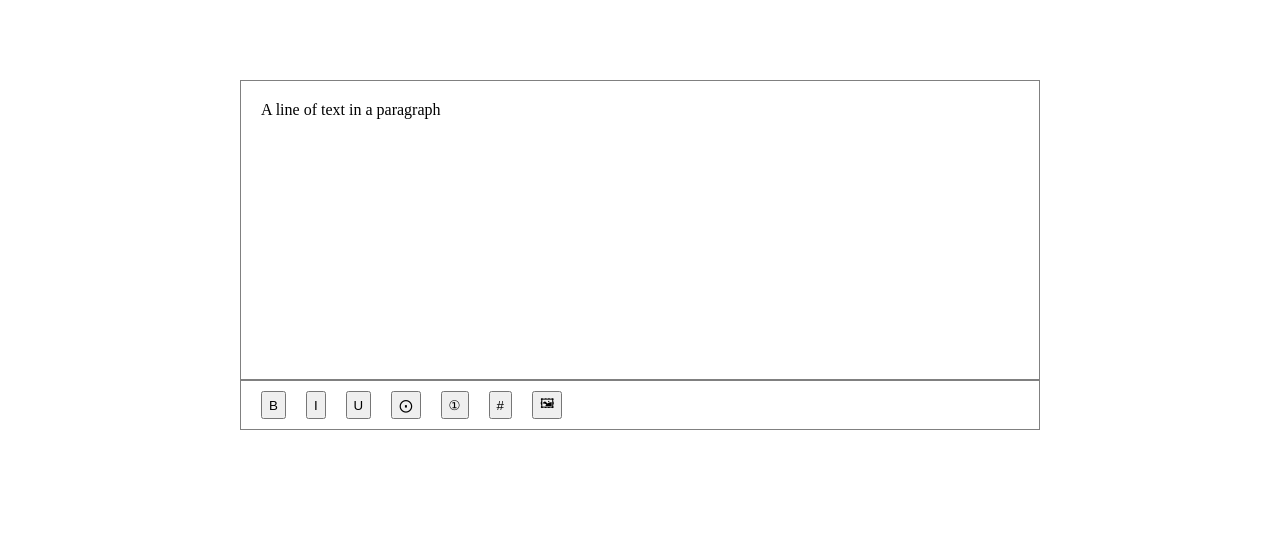
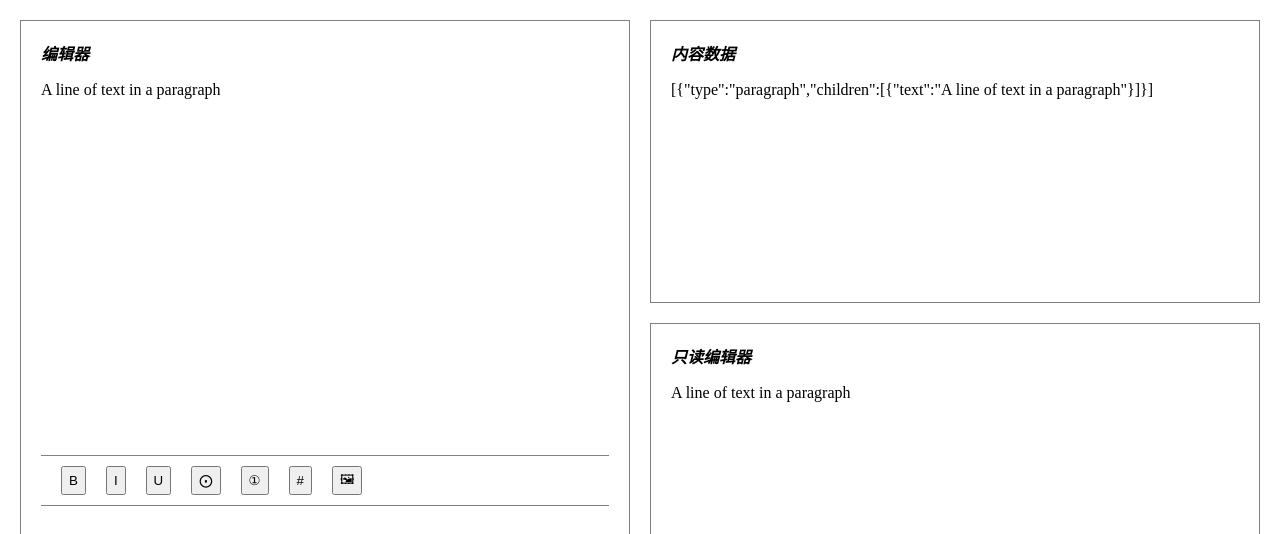
Before and after one commit to Kffhi/flomo-editor, a React (Vite) app: page / in a window 1280 px wide. Shown: the top 534 px of the page. Built offline with nearby package versions, Linux system fonts and the light colour scheme.

Commit message:
基础内容初始化

```diff
--- a/src/views/MyEditor.jsx
+++ b/src/Editor/MyEditor.jsx
@@ -2,17 +2,7 @@ import React, { useState, useMemo, useCallback } from 'react'
 import { createEditor } from 'slate'
 import { Slate, Editable, withReact, DefaultEditable } from 'slate-react'
 import MyToolbar from './MyToolbar'
-import './MyEditor.css'
-
-const initialValue = [
-    {
-        type: 'paragraph', children: [
-            {
-                text: 'A line of text in a paragraph'
-            }
-        ]
-    }
-]
+import Header from '../components/Header'
 
 const Leaf = props => {
     let { attributes, children, leaf } = props
@@ -28,9 +18,15 @@ const Leaf = props => {
     return <span {...attributes}>{children}</span>
 }
 
-const MyEditor = () => {
+const MyEditor = (props) => {
+    const { valueChangeCB, initialValue } = props
     const [value, setValue] = useState(initialValue)
     const editor = useMemo(() => withReact(createEditor()), [])
+
+    const handleValueChange = (newValue) => {
+        setValue(newValue)
+        valueChangeCB(newValue)
+    }
 
     const renderLeaf = useCallback((props) => {
         return <Leaf {...props}/>
@@ -38,7 +34,12 @@ const MyEditor = () => {
 
     return (
         <div className={'editorWrap'}>
-            <Slate editor={editor} value={value} onChange={(value) => setValue(value)}>
+            <Header text={'编辑器'} />
+            <Slate
+                editor={editor}
+                value={value}
+                onChange={(value) => handleValueChange(value)}
+            >
                 <Editable
                     className={'editableWrap'}
                     placeholder="随便输入"
--- /dev/null
+++ b/src/components/Content/Content.jsx
@@ -0,0 +1,12 @@
+import Header from '../Header'
+
+const Content = ({ contentText }) => {
+    return (
+        <div>
+            <Header text={'内容数据'} />
+            {JSON.stringify(contentText)}
+        </div>
+    )
+}
+
+export default Content
--- /dev/null
+++ b/src/components/Header.jsx
@@ -0,0 +1,9 @@
+const Header = ({ text }) => {
+    return (
+        <div className={'header'}>
+            <b><i>{text}</i></b>
+        </div>
+    )
+}
+
+export default Header
--- /dev/null
+++ b/src/components/Readonly/Readonly.jsx
@@ -0,0 +1,26 @@
+import Header from '../Header'
+import { createEditor } from 'slate'
+import { Editable, Slate, withReact } from 'slate-react'
+import React, { useMemo } from 'react'
+
+const Readonly = ({ editorData }) => {
+    const editor = useMemo(() => withReact(createEditor()), [])
+    console.log('props change, but not reRendering', editorData)
+    return (
+        <div>
+            <Header text={'只读编辑器'}/>
+            <Slate
+                editor={editor}
+                value={editorData}
+            >
+                <Editable
+                    className={'editableWrap'}
+                    style={{ borderBottom: 'none' }}
+                    readOnly
+                />
+            </Slate>
+        </div>
+    )
+}
+
+export default Readonly
--- a/src/index.css
+++ b/src/index.css
@@ -3,6 +3,72 @@ body {
     padding: 0;
 }
 
-div{
+div {
     box-sizing: border-box;
 }
+
+.layout {
+    width: 100vw;
+    height: 100vh;
+    display: grid;
+    grid-template-columns:repeat(2, 1fr);
+    grid-template-rows: repeat(2, 1fr);
+    padding: 20px;
+    gap: 20px;
+}
+
+.layout > div {
+    border: 1px solid grey;
+    background-clip: content-box;
+    padding: 20px;
+}
+
+.main {
+    grid-column: 1;
+    grid-row: 1 / 3;
+}
+
+.content {
+    grid-column: 2;
+    grid-row: 1;
+
+}
+
+.readonly {
+    grid-column: 2;
+    grid-row: 2;
+}
+
+.header {
+    width: 100%;
+    height: 40px;
+    text-align: left;
+}
+
+.editorWrap {
+    width: 100%;
+    height: 100%;
+    display: flex;
+    flex-wrap: wrap;
+    align-content: flex-start;
+}
+
+.editableWrap {
+    width: 100%;
+    height: 375px;
+    border-bottom: 1px solid grey;
+}
+
+.toolbarWrap {
+    width: 100%;
+    height: 50px;
+    display: flex;
+    padding: 10px 20px;
+    margin: 0 auto;
+    border-bottom: 1px solid grey;
+}
+
+.toolbarWrap button {
+    margin-right: 20px;
+    cursor: pointer;
+}
--- a/src/main.jsx
+++ b/src/main.jsx
@@ -1,11 +1,12 @@
 import React from 'react'
 import ReactDOM from 'react-dom'
 import './index.css'
-import MyEditor from './views/MyEditor'
+// import MyEditor from './components/MyEditor'
+import RichText from './views/richText'
 
 ReactDOM.render(
   <React.StrictMode>
-    <MyEditor />
+    <RichText />
   </React.StrictMode>,
   document.getElementById('root')
 )
--- a/src/views/MyEditor.css
+++ /dev/null
@@ -1,38 +0,0 @@
-#root {
-    display: flex;
-    justify-content: center;
-}
-
-.editorWrap {
-    width: 800px;
-    height: 100%;
-    margin-top: 10vh;
-    display: flex;
-    justify-content: center;
-    flex-wrap: wrap;
-}
-
-.editableWrap {
-    width: 100%;
-    height: 300px;
-    padding: 20px;
-    border: 1px solid grey;
-    borderTop: none;
-    boxSizing: border-box
-}
-
-.toolbarWrap {
-    width: 100%;
-    display: flex;
-    padding: 10px 20px;
-    alignItems: center;
-    margin: 0 auto;
-    marginTop: 50px;
-    border: 1px solid grey;
-    boxSizing: border-box
-}
-
-.toolbarWrap button {
-    margin-right: 20px;
-    cursor: pointer;
-}
--- /dev/null
+++ b/src/views/richText.jsx
@@ -0,0 +1,38 @@
+import MyEditor from '../Editor/MyEditor'
+import Content from '../components/Content/Content'
+import Readonly from '../components/Readonly/Readonly'
+import { useState } from 'react'
+
+const initialValue = [
+    {
+        type: 'paragraph', children: [
+            {
+                text: 'A line of text in a paragraph'
+            }
+        ]
+    }
+]
+
+const RichText = () => {
+    const [value, setValue] = useState(initialValue)
+
+    const handleValueChange = newValue => {
+        setValue(newValue)
+    }
+
+    return (
+        <div className={'layout'}>
+            <div className={'main'}>
+                <MyEditor initialValue={initialValue} valueChangeCB={value => handleValueChange(value)}/>
+            </div>
+            <div className={'content'}>
+                <Content contentText={value}/>
+            </div>
+            <div className={'readonly'}>
+                <Readonly editorData={value}/>
+            </div>
+        </div>
+    )
+}
+
+export default RichText
```
Also changed, not shown: src/Editor/MyToolbar.jsx (renamed from src/views/MyToolbar.jsx), src/Editor/TreeElement.jsx (renamed from src/views/TreeElement.jsx).
